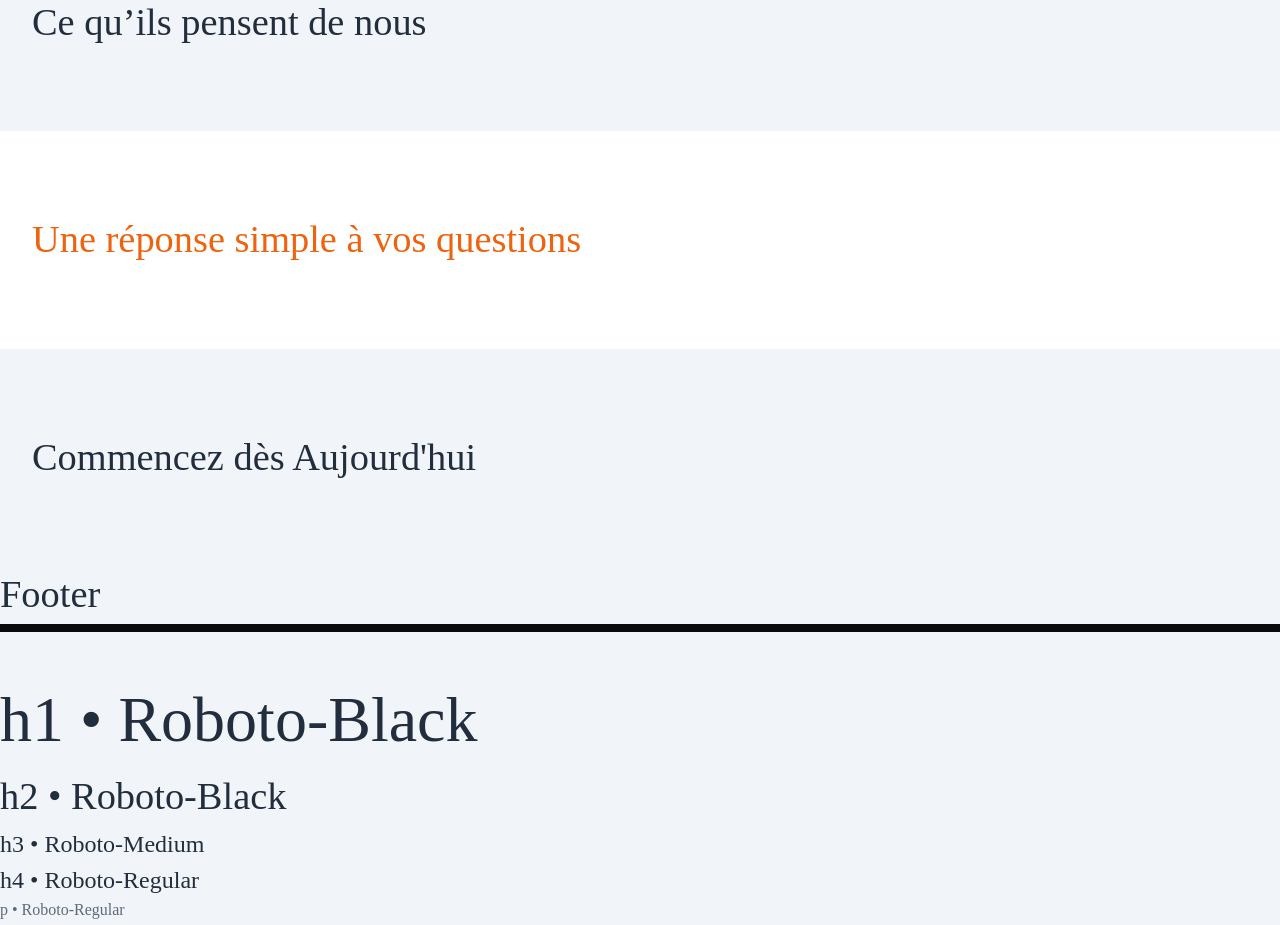
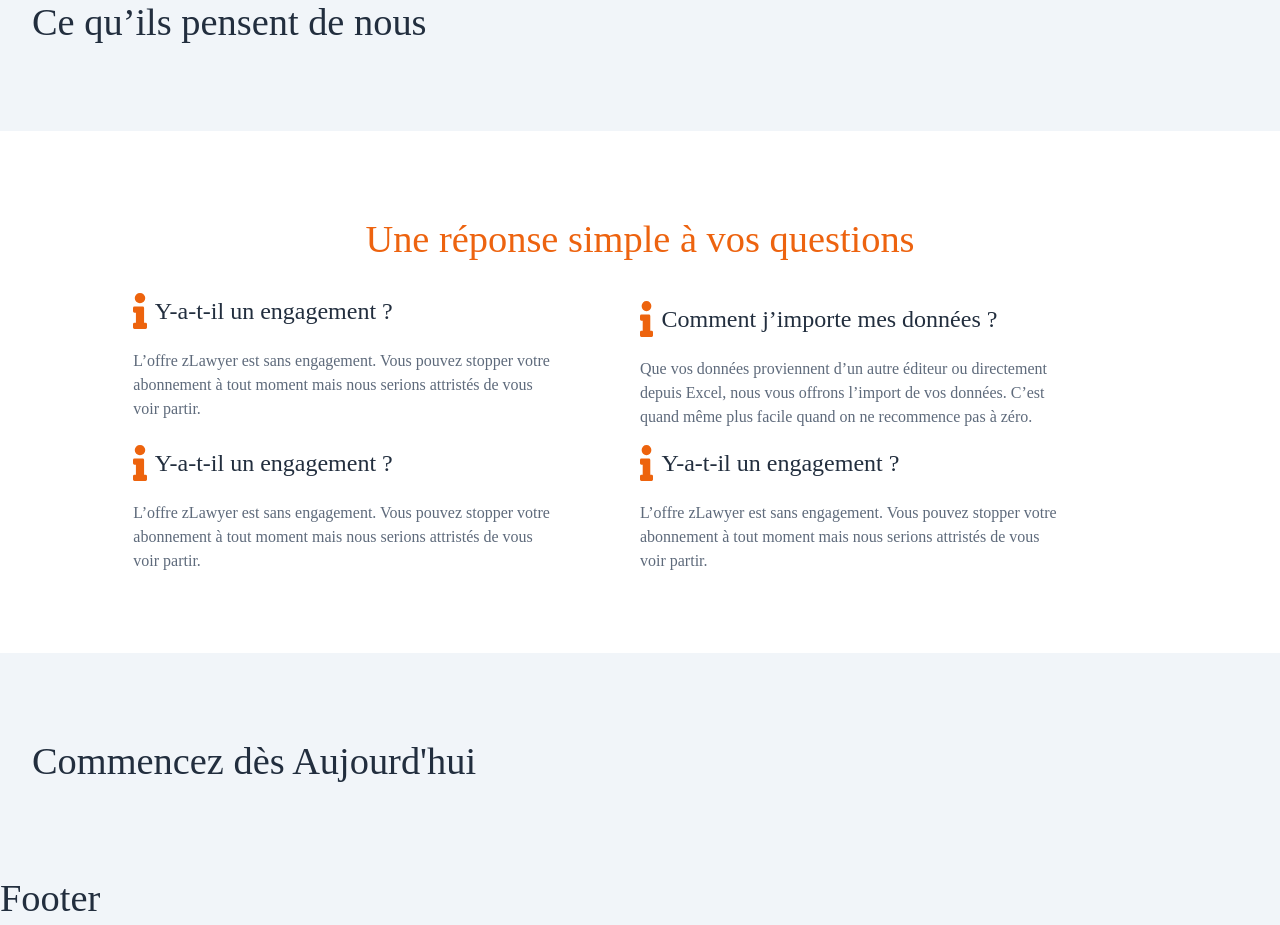
Before and after one commit to MatteoCourquin/zLawyer, a Nuxt app: page / in a window 1280 px wide. Shown: the part 1520-2445 px from the top of the page. Built offline with nearby package versions, Linux system fonts and the light colour scheme.

Commit message:
:lipstick: add style and content to infoSection

```diff
--- a/components/Infos.vue
+++ b/components/Infos.vue
@@ -1,7 +1,70 @@
 <template>
     <div class="max-width-white-section">
-        <div class="max-width-white-section-content">
+        <div class="max-width-white-section-content flex flex-col items-center">
             <h2 class="text-orange">Une réponse simple à vos questions</h2>
+
+            <div class="mt-4 lg:w-5/6 grid grid-rows-2 md:grid-cols-2 items-center">
+
+              <div class="sm:w-5/6 flex flex-col justify-start">
+
+                <div class="flex items-stretch justify-start max-h-14">
+                  <img :src="infoIcon" alt="iconInfo">
+                  <h3 class="ml-2">Y-a-t-il un engagement ?</h3>
+                </div>
+
+                <p class="mt-5">L’offre zLawyer est <span class="text-bolder">sans engagement</span>. Vous pouvez stopper votre abonnement à tout moment mais nous serions attristés de vous voir partir.</p>
+
+              </div>
+
+              <div class="sm:w-5/6 mt-4 flex flex-col justify-start">
+
+                <div class="flex items-stretch justify-start max-h-14">
+                  <img :src="infoIcon" alt="iconInfo">
+                  <h3 class="ml-2">Comment j’importe mes données ?</h3>
+                </div>
+
+                <p class="mt-5">Que vos données proviennent d’un autre éditeur ou directement depuis Excel, <span class="text-bolder">nous vous offrons l’import de vos données</span>. C’est quand même plus facile quand on ne recommence pas à zéro.</p>
+
+              </div>
+
+              <div class="sm:w-5/6 mt-4 flex flex-col justify-start">
+
+                <div class="flex items-stretch justify-start max-h-14">
+                  <img :src="infoIcon" alt="iconInfo">
+                  <h3 class="ml-2">Y-a-t-il un engagement ?</h3>
+                </div>
+
+                <p class="mt-5">L’offre zLawyer est <span class="text-bolder">sans engagement</span>. Vous pouvez stopper votre abonnement à tout moment mais nous serions attristés de vous voir partir.</p>
+
+              </div>
+
+              <div class="sm:w-5/6 mt-4 flex flex-col justify-start">
+
+                <div class="flex items-stretch justify-start max-h-14">
+                  <img :src="infoIcon" alt="iconInfo">
+                  <h3 class="ml-2">Y-a-t-il un engagement ?</h3>
+                </div>
+
+                <p class="mt-5">L’offre zLawyer est <span class="text-bolder">sans engagement</span>. Vous pouvez stopper votre abonnement à tout moment mais nous serions attristés de vous voir partir.</p>
+
+              </div>
+
+
+            </div>
+
         </div>
     </div>
 </template>
+
+<script>
+import infoIcon from '../assets/images/infoLogo/infoIcon.svg';
+
+export default {
+    data() {
+        return {
+            infoIcon
+        }
+    }
+
+}
+</script>
```
Also changed, not shown: assets/images/infoLogo/infoIcon.svg (added).
